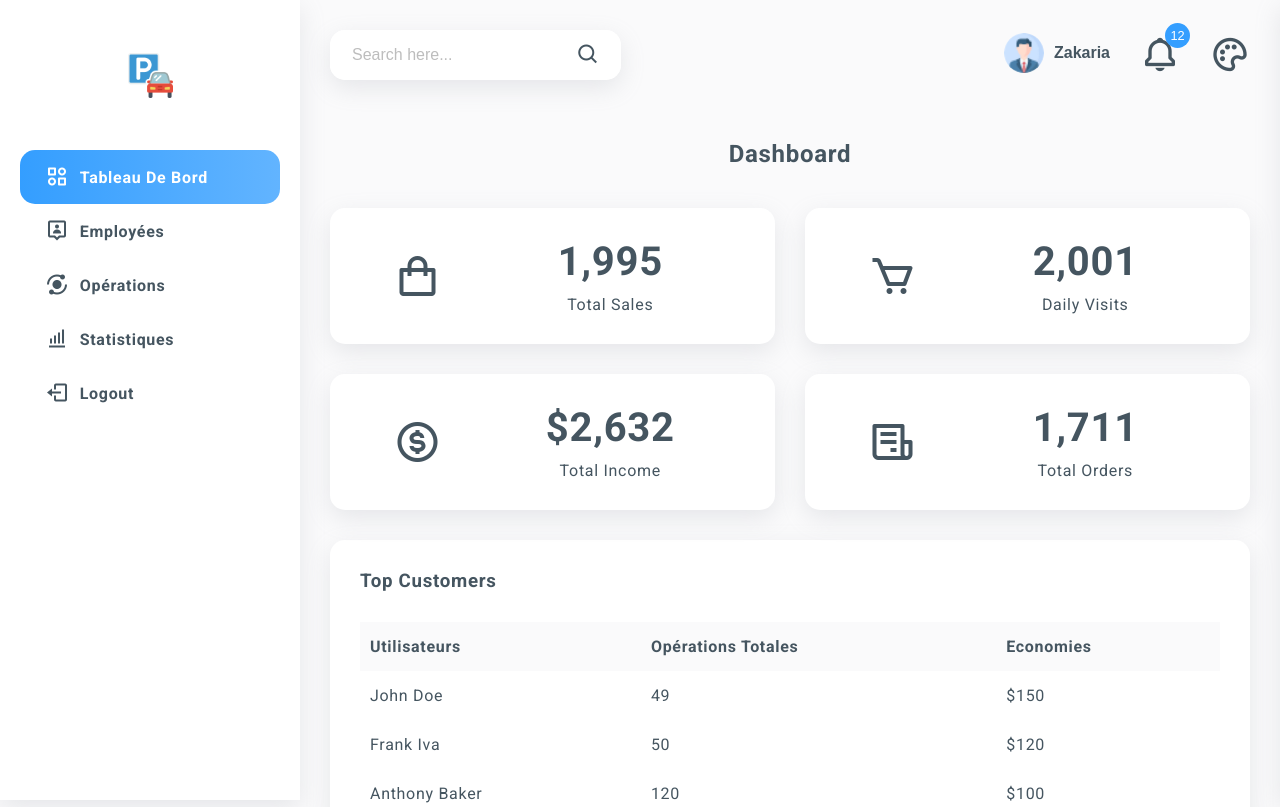
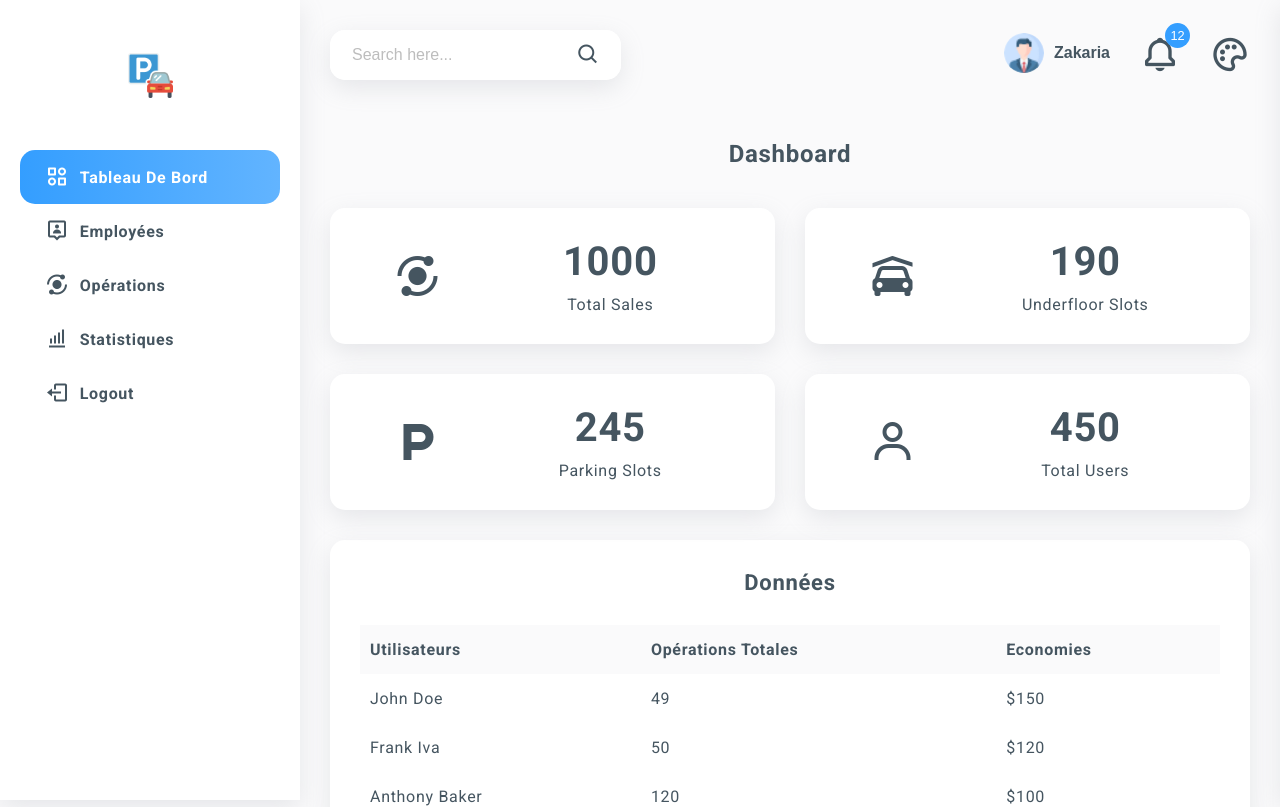
Before and after one commit to zakari64/EasyParkDashboard, a React (Create React App) app in the folder dashboard/: page /layout/dashboard in a window 1280 px wide. Shown: the top 807 px of the page. Built offline with nearby package versions, Linux system fonts and the light colour scheme.

Commit message:
fixed icons

```diff
--- a/dashboard/src/assets/JsonData/status-card-data.json
+++ b/dashboard/src/assets/JsonData/status-card-data.json
@@ -1,22 +1,22 @@
 [
     {
-        "icon": "bx bx-shopping-bag",
-        "count": "1,995",
+        "icon": "bx bxs-analyse",
+        "count": "1000",
         "title": "Total sales"
     },
     {
-        "icon": "bx bx-cart",
-        "count": "2,001",
-        "title": "Daily visits"
+        "icon": "bx bxs-car-garage",
+        "count": "190",
+        "title": "Underfloor slots"
     },
     {
-        "icon": "bx bx-dollar-circle",
-        "count": "$2,632",
-        "title": "Total income"
+        "icon": "bx bxs-parking",
+        "count": "245",
+        "title": "Parking slots"
     },
     {
-        "icon": "bx bx-receipt",
-        "count": "1,711",
-        "title": "Total orders"
+        "icon": "bx bx-user",
+        "count": "450",
+        "title": "Total users"
     }
 ]
--- a/dashboard/src/pages/Dashboard.jsx
+++ b/dashboard/src/pages/Dashboard.jsx
@@ -188,7 +188,7 @@ const Dashboard = () => {
         <div className="col-4" style={{ width: "100%" }}>
           <div className="card">
             <div className="card__header">
-              <h3>top customers</h3>
+              <h3 style={{textAlign:'center',fontSize:'22px'}}>Données</h3>
             </div>
             <div className="card__body">
               <Table
@@ -206,7 +206,7 @@ const Dashboard = () => {
         <div className="col-8" style={{ width: "100%" }}>
           <div className="card">
             <div className="card__header">
-              <h3>latest orders</h3>
+              <h3 style={{fontSize:'22px',textAlign:'center'}}>Resumé operations</h3>
             </div>
             <div className="card__body">
               <Table
--- a/dashboard/src/pages/Form.jsx
+++ b/dashboard/src/pages/Form.jsx
@@ -15,7 +15,7 @@ function Form() {
           <input type="email" placeholder="Entrez email ..." />
           <input type="text" placeholder="Entrez Telephone ..."  />
           <div className="btn">
-            <Button variant="outlined" size="medium" style={{background:'#1F90D9', marginTop:'20px'}}>
+            <Button variant="outlined" size="medium" style={{background:'#1F90D9', marginTop:'20pxq'}}>
               Submit
             </Button>
           </div>
```
Also changed, not shown: 1 other file (tests, documents, lock files or other folders).
